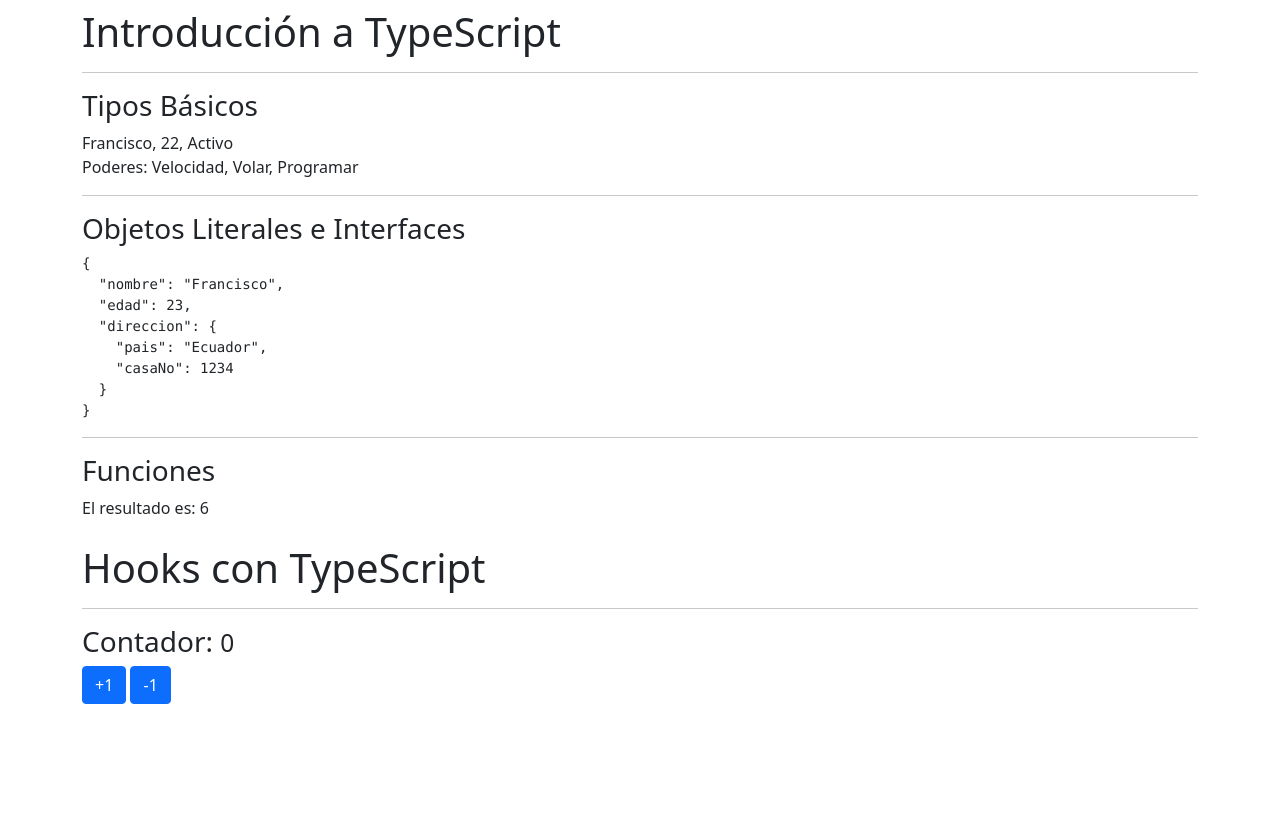
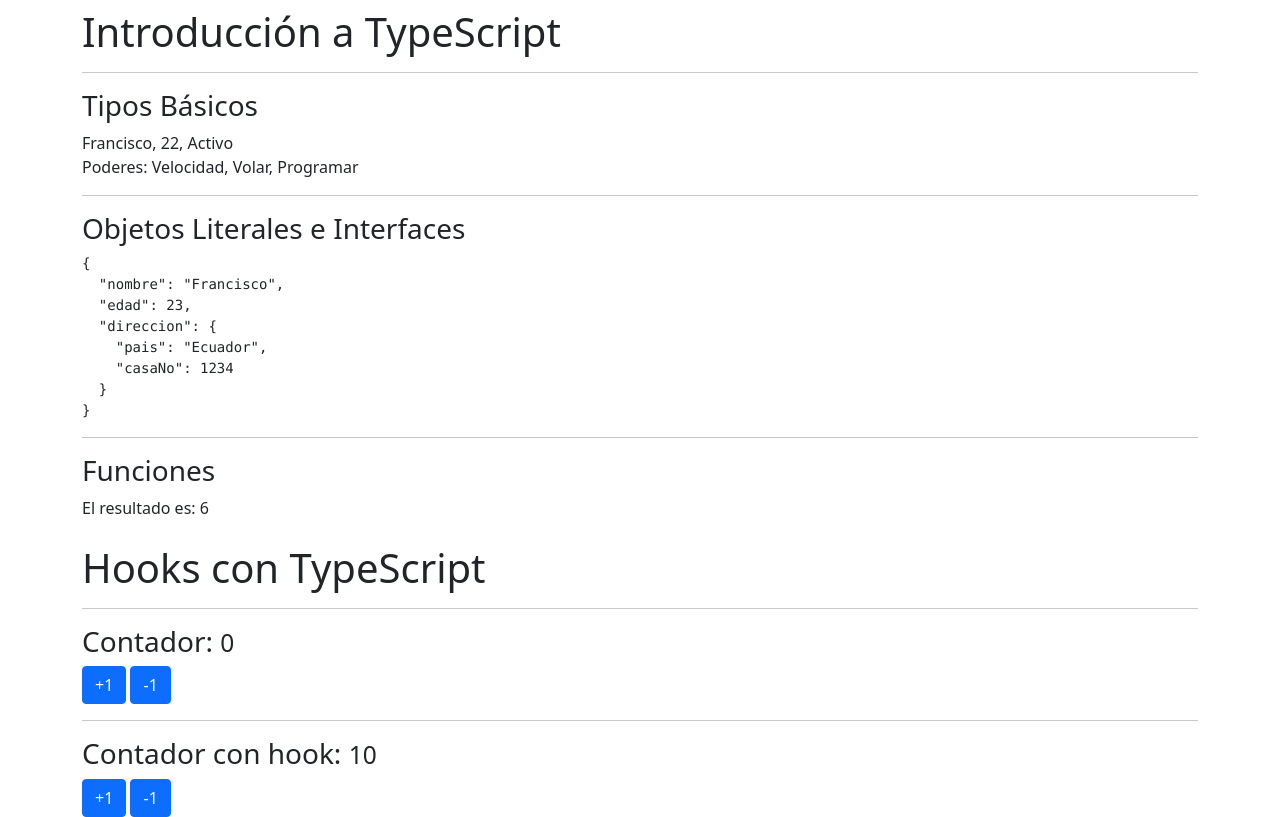
Before and after one commit to francmarin98/react-typescript-practice, a React (Create React App) app: page / in a window 1280 px wide. Built offline with nearby package versions, Linux system fonts and the light colour scheme.

Commit message:
Hook personalizado useCounter

```diff
--- a/src/App.tsx
+++ b/src/App.tsx
@@ -1,4 +1,5 @@
 import Contador from './components/Contador'
+import ContadorConHook from './components/ContadorConHook'
 import { Funciones } from './typescript/Funciones'
 import ObjetosLiterales from './typescript/ObjetosLiterales'
 import TiposBasicos from './typescript/TiposBasicos'
@@ -17,6 +18,8 @@
       <h1>Hooks con TypeScript</h1>
       <hr/>
       <Contador />
+      <hr/>
+      <ContadorConHook />
     </div>
   )
 }
--- /dev/null
+++ b/src/components/ContadorConHook.tsx
@@ -0,0 +1,21 @@
+import { useCounter } from '../hooks/useCounter';
+
+const ContadorConHook = () => {
+
+    const { valor, handleIncrement } = useCounter();
+
+
+    return (
+        <>
+            <h3>Contador con hook: <small>{valor}</small> </h3>
+            <button
+                className="btn btn-primary"
+                onClick={() => handleIncrement(+1)}> +1 </button>
+            &nbsp;
+            <button className="btn btn-primary"
+                onClick={() => handleIncrement(-1)}> -1 </button>
+        </>
+    )
+}
+
+export default ContadorConHook;
--- /dev/null
+++ b/src/hooks/useCounter.tsx
@@ -0,0 +1,13 @@
+import { useState } from 'react';
+
+export const useCounter = (initalState: number = 10) => {
+    const [valor, setValor] = useState(initalState);
+
+    const handleIncrement = (numero: number) => {
+        setValor(valor + numero);
+    }
+    return {
+        valor,
+        handleIncrement
+    }
+}
```
